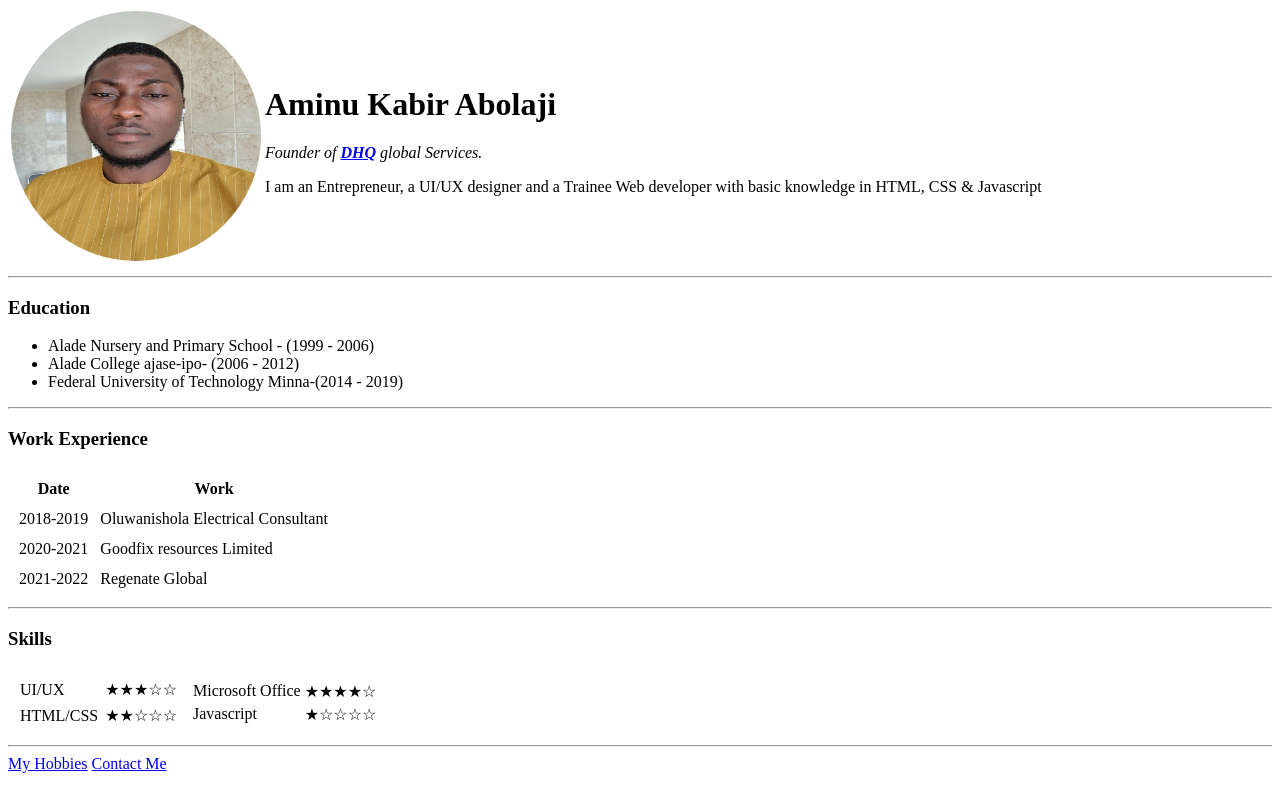
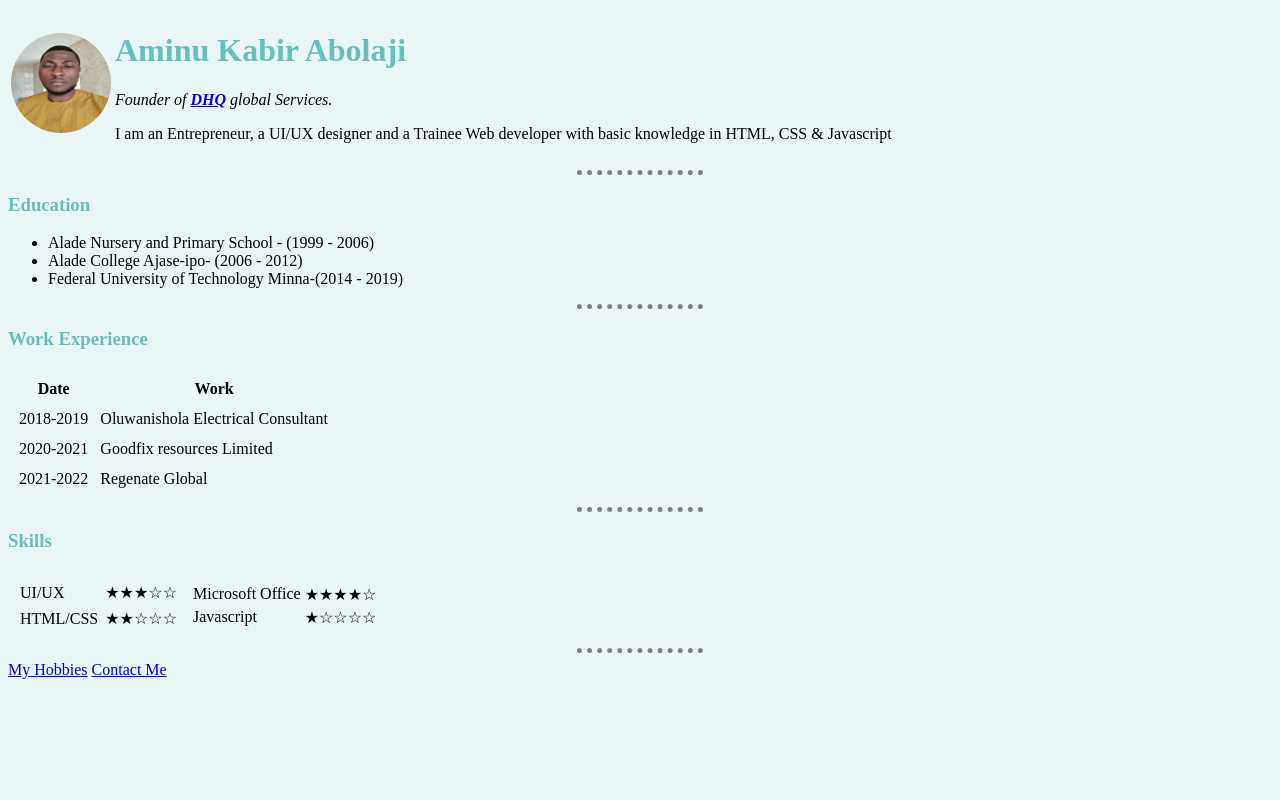
Before and after one commit to Abkabkabir/CV, a plain HTML site: page index.html in a window 1280 px wide. Drawn offline with Linux system fonts and the light colour scheme.

Commit message:
Add files via upload

```diff
--- a/index.css
+++ b/index.css
@@ -0,0 +1,24 @@
+body {
+  background-color: #eaf6f6;
+}
+hr {
+  border-style: none;
+  border-top: dotted;
+  border-color: gray;
+  border-width: 5px;
+  width: 10%;
+}
+
+img {
+  border-radius: 50px;
+  height: 100px;
+  width: 100px;
+}
+
+h1 {
+  color: #66bfbf;
+}
+
+h3 {
+  color: #66bfbf;
+}
--- a/index.html
+++ b/index.html
@@ -6,11 +6,12 @@
     <meta name="viewport" content="width=device-width, initial-scale=1.0" />
     <link rel="stylesheet" href="index.css" />
     <title>aminu personal site</title>
+
   </head>
   <body>
     <table>
       <tr>
-    <td><img src="aminu.jpeg" alt="aminu profile picture" style="border-radius: 50%; height: 250px; width: 250px"/></td>
+    <td><img src="aminu.jpeg" alt="aminu profile picture" </td>
 
     <td><h1>Aminu Kabir Abolaji</h1>
     <p><em>Founder of <strong><a href="https://www.dhq.com.ng">DHQ</a></strong> global Services.</em>
@@ -20,16 +21,17 @@
       basic knowledge in HTML, CSS & Javascript
     </p>
   </td>
-  </tr></table>
+  </tr>
+</table>
   <hr>
   <h3>Education</h3>
   <ul>
     <li>Alade Nursery and Primary School - (1999 - 2006)</li>
-    <li>Alade College ajase-ipo- (2006 - 2012)</li>
+    <li>Alade College Ajase-ipo- (2006 - 2012)</li>
     <li>Federal University of Technology Minna-(2014 - 2019)</li>
   </ul>
 
-    <hr />
+    <hr>
     <h3>Work Experience</h3>
     <table style="border-spacing:10px;">
       <thead>
@@ -91,7 +93,7 @@
     </td>
   </tr>
 </table>
-       <hr />
+       <hr>
     <a href="hobbies.html">My Hobbies</a>
     <a href="contactme.html">Contact Me</a>
 
```
Also changed, not shown: contactme.html (+1 -0 lines), hobbies.html (+1 -0 lines).
